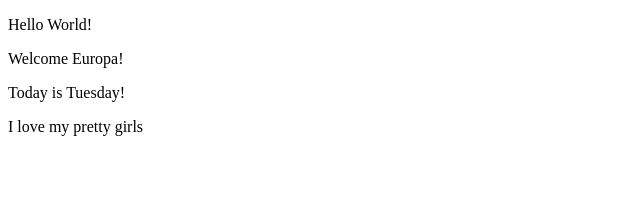
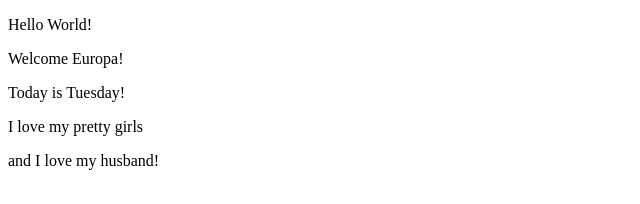
Before and after one commit to ShelbyHughes/Codeup-web-exercises, a plain HTML site: page test.html in a window 1280 px wide. Shown: the whole page, without its empty margins (0-640 px from the left). Drawn offline with Linux system fonts and the light colour scheme.

Commit message:
Added Dylan to the document

```diff
--- a/test.html
+++ b/test.html
@@ -13,6 +13,7 @@
     <p>Welcome Europa!</p>
     <p>Today is Tuesday!</p>
     <p>I love my pretty girls</p>
+    <p>and I love my husband!</p>
 
 </body>
 </html>
```
